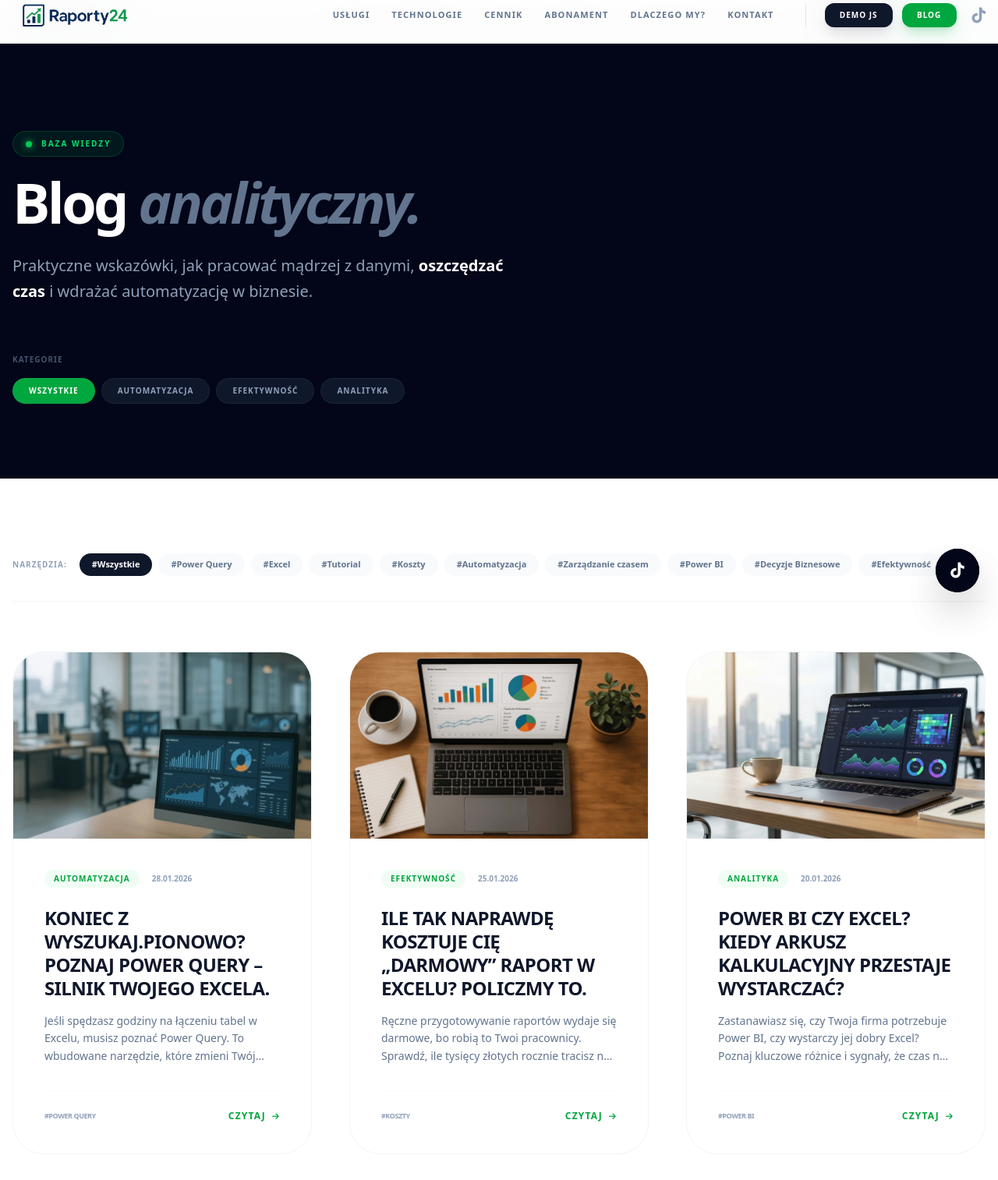
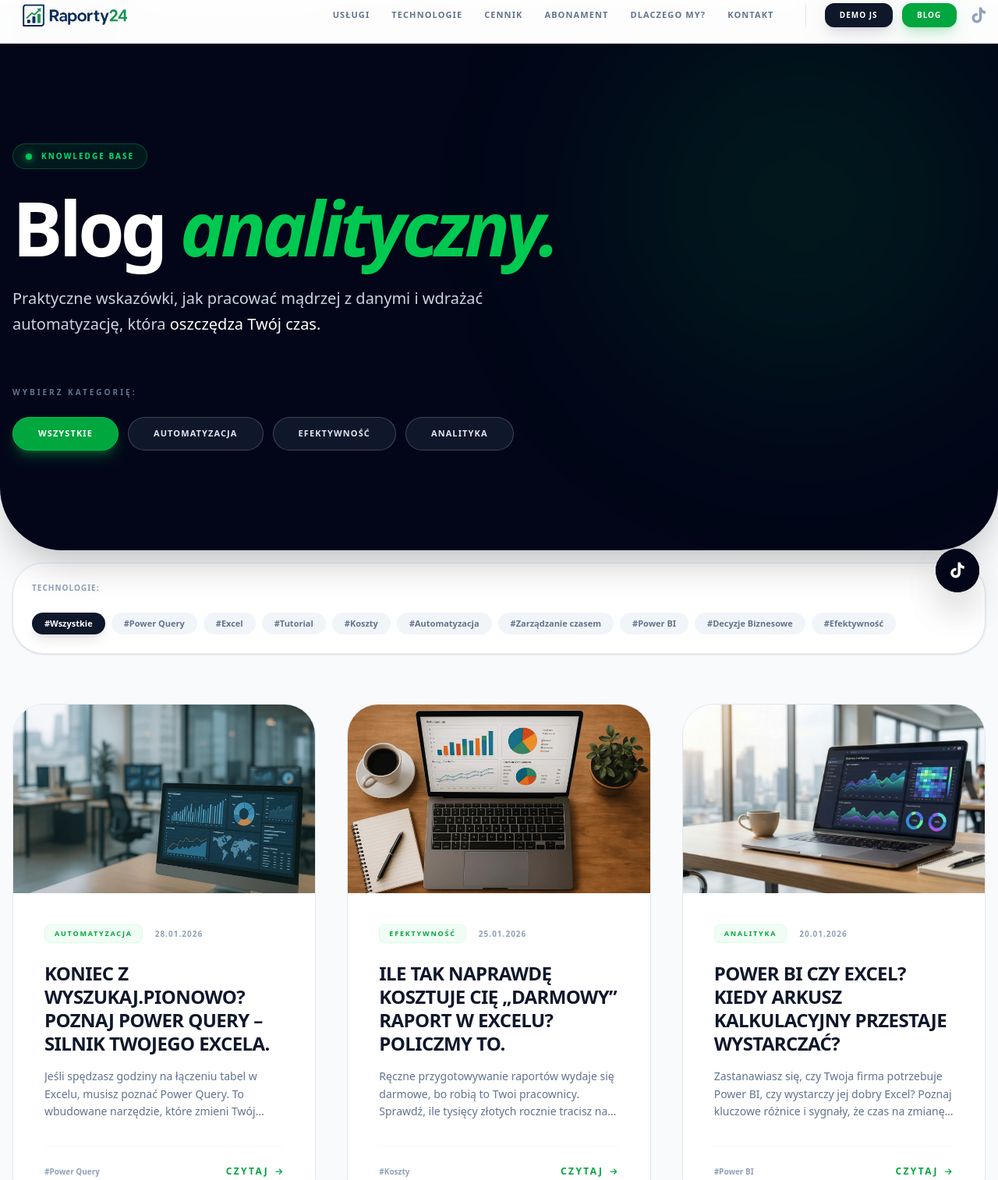
Before and after one commit to raporty24/raporty24, an Astro site: page /blog in a window 1280 px wide. Shown: the part 16-1530 px from the top of the page at 78% size. Built offline with nearby package versions, Linux system fonts and the light colour scheme; Astro itself is replaced by a stand-in of ours.

Commit message:
POPRAWA BLOGA

```diff
--- a/src/pages/blog/index.astro
+++ b/src/pages/blog/index.astro
@@ -16,39 +16,40 @@ const tags = ['Wszystkie', ...new Set(allTags)];
 <BaseLayout title="Blog Analityczny | Raporty24" description="Porady i wiedza o Power BI, Excelu i automatyzacji.">
   <div x-data="{
     selectedCategory: 'Wszystkie',
-    selectedTag: 'Wszystkie',
-    isVisible(postCat, postTags) {
-        const catMatch = this.selectedCategory === 'Wszystkie' || this.selectedCategory === postCat;
-        const tagMatch = this.selectedTag === 'Wszystkie' || (postTags && postTags.includes(this.selectedTag));
-        return catMatch && tagMatch;
-    }
+    selectedTag: 'Wszystkie'
   }">
     <Header />
 
-    <section class="pt-40 pb-24 bg-slate-950 relative overflow-hidden">
+    <section class="pt-44 pb-32 bg-slate-950 relative overflow-hidden rounded-b-[3rem] lg:rounded-b-[5rem] z-20 shadow-2xl">
+
+      <div class="absolute top-0 right-0 w-[500px] h-[500px] bg-green-500/10 rounded-full blur-[120px] -z-10"></div>
+
       <div class="container mx-auto px-4 relative z-10">
         <header class="max-w-4xl">
-          <div class="inline-flex items-center gap-3 mb-6 px-4 py-2 rounded-full bg-green-500/10 border border-green-500/20">
+          <div class="inline-flex items-center gap-3 mb-8 px-4 py-2 rounded-full bg-green-500/10 border border-green-500/30">
             <span class="flex h-2 w-2 rounded-full bg-green-500 shadow-[0_0_10px_#22c55e]"></span>
-            <span class="text-[10px] font-black uppercase tracking-[0.2em] text-green-400">Baza wiedzy</span>
+            <span class="text-[10px] font-black uppercase tracking-[0.2em] text-green-400">Knowledge Base</span>
           </div>
-          <h1 class="text-5xl lg:text-7xl font-black tracking-tighter text-white mb-8 leading-[0.95]">
-            Blog <span class="text-slate-500 italic">analityczny.</span>
+
+          <h1 class="text-6xl lg:text-8xl font-black tracking-tighter text-white mb-8 leading-[0.9]">
+            Blog <span class="text-green-500 italic">analityczny.</span>
           </h1>
-          <p class="text-xl text-slate-400 max-w-2xl leading-relaxed">
-            Praktyczne wskazówki, jak pracować mądrzej z danymi, <strong class="text-white">oszczędzać czas</strong> i wdrażać automatyzację w biznesie.
+
+          <p class="text-xl text-slate-300 max-w-2xl leading-relaxed font-medium">
+            Praktyczne wskazówki, jak pracować mądrzej z danymi i wdrażać automatyzację, która <span class="text-white">oszczędza Twój czas.</span>
           </p>
         </header>
 
-        <div class="mt-16 space-y-8">
-          <div>
-            <span class="text-[10px] font-black text-slate-600 uppercase tracking-widest block mb-4">Kategorie</span>
-            <div class="flex flex-wrap gap-2">
+        <div class="mt-16">
+          <span class="text-[10px] font-black text-slate-500 uppercase tracking-[0.3em] block mb-6">Wybierz kategorię:</span>
+          <div class="flex flex-wrap gap-3">
             {categories.map(cat => (
               <button
                 @click={`selectedCategory = '${cat}'`}
-                  :class={`selectedCategory === '${cat}' ? 'bg-green-600 text-white' : 'bg-slate-900 text-slate-400 hover:bg-slate-800'`}
-                  class="px-5 py-2 rounded-full font-black text-[10px] uppercase tracking-widest transition-all border border-white/5"
+                :class={`selectedCategory === '${cat}'
+                  ? 'bg-green-600 text-white border-green-500 shadow-lg shadow-green-600/40'
+                  : 'bg-slate-900 text-slate-200 border-white/20 hover:border-green-500/50 hover:text-white'`}
+                class="px-8 py-3 rounded-full font-black text-[11px] uppercase tracking-widest transition-all border cursor-pointer"
               >
                 {cat}
               </button>
@@ -56,21 +57,19 @@ const tags = ['Wszystkie', ...new Set(allTags)];
           </div>
         </div>
       </div>
-      </div>
-      <div class="absolute -bottom-1/4 -right-1/4 w-[600px] h-[600px] bg-green-500/5 rounded-full blur-[120px] -z-10"></div>
     </section>
 
-    <main class="py-24 bg-white">
+    <main class="py-24 bg-slate-50 relative z-10 -mt-12 lg:-mt-20">
       <div class="container mx-auto px-4">
 
-        <div class="mb-16 flex flex-wrap items-center gap-4 border-b border-slate-100 pb-8">
-           <span class="text-[10px] font-black text-slate-400 uppercase tracking-widest">Narzędzia:</span>
+        <div class="mb-16 flex flex-wrap items-center gap-6 bg-white p-6 rounded-[2.5rem] border border-slate-200 shadow-sm">
+           <span class="text-[10px] font-black text-slate-400 uppercase tracking-widest">Technologie:</span>
            <div class="flex flex-wrap gap-2">
             {tags.map(tag => (
               <button
                 @click={`selectedTag = '${tag}'`}
-                :class={`selectedTag === '${tag}' ? 'bg-slate-900 text-white' : 'bg-slate-50 text-slate-500 hover:bg-slate-100'`}
-                class="px-4 py-1.5 rounded-full font-bold transition-all text-[11px]"
+                :class={`selectedTag === '${tag}' ? 'bg-slate-900 text-white shadow-lg' : 'bg-slate-100 text-slate-500 hover:bg-slate-200'`}
+                class="px-4 py-1.5 rounded-full font-bold transition-all text-[11px] cursor-pointer"
               >
                 #{tag}
               </button>
@@ -78,60 +77,48 @@ const tags = ['Wszystkie', ...new Set(allTags)];
            </div>
         </div>
 
-        <div class="grid md:grid-cols-2 lg:grid-cols-3 gap-8 lg:gap-12 max-w-7xl mx-auto">
+        <div class="grid md:grid-cols-2 lg:grid-cols-3 gap-8 lg:gap-10">
           {allPosts.map((post) => {
-            const tagsJsArray = post.data.tags ? `['${post.data.tags.join("','")}']` : '[]';
-
+            const postTags = JSON.stringify(post.data.tags || []);
             return (
               <article
-              x-show={`isVisible('${post.data.category}', ${tagsJsArray})`}
-              x-transition.opacity.duration.300ms
-              class="group flex flex-col h-full bg-white rounded-[2.5rem] overflow-hidden border border-slate-100 hover:shadow-2xl hover:shadow-green-600/5 transition-all duration-500"
+                x-show={`(selectedCategory === 'Wszystkie' || selectedCategory === '${post.data.category}') && (selectedTag === 'Wszystkie' || ${postTags}.includes(selectedTag))`}
+                class="group flex flex-col h-full bg-white rounded-[2.5rem] overflow-hidden border border-slate-200 hover:border-green-500/30 hover:shadow-2xl hover:shadow-green-900/5 transition-all duration-500"
               >
                 <a href={`/blog/${post.slug}`} class="block overflow-hidden aspect-[16/10] bg-slate-100 relative">
-                <img
-                  src={post.data.image}
-                  alt={post.data.title}
-                  class="w-full h-full object-cover transition duration-700 group-hover:scale-105"
-                  loading="lazy"
-                />
+                  <img src={post.data.image} alt={post.data.title} class="w-full h-full object-cover transition duration-700 group-hover:scale-110" loading="lazy" />
+                  <div class="absolute inset-0 bg-gradient-to-t from-slate-900/40 to-transparent opacity-0 group-hover:opacity-100 transition-opacity"></div>
                 </a>
 
                 <div class="p-8 lg:p-10 flex flex-col flex-grow">
                   <div class="flex items-center gap-4 mb-6">
-                  <span class="text-[10px] font-black uppercase tracking-widest text-green-600 bg-green-50 px-3 py-1 rounded-full">
+                    <span class="text-[9px] font-black uppercase tracking-[0.2em] text-green-600 bg-green-50 px-3 py-1 rounded-lg border border-green-100">
                       {post.data.category}
                     </span>
-                  <span class="text-[10px] font-bold text-slate-400 uppercase">{post.data.pubDate.toLocaleDateString('pl-PL')}</span>
+                    <span class="text-[10px] font-bold text-slate-400 uppercase tracking-widest">{post.data.pubDate.toLocaleDateString('pl-PL')}</span>
                   </div>
 
                   <h2 class="text-2xl font-black mb-4 text-slate-900 leading-tight group-hover:text-green-600 transition-colors uppercase tracking-tight">
                     <a href={`/blog/${post.slug}`}>{post.data.title}</a>
                   </h2>
-                <p class="text-slate-500 text-sm leading-relaxed mb-8 line-clamp-3">{post.data.description}</p>
+                  <p class="text-slate-500 text-sm leading-relaxed mb-8 line-clamp-3">
+                    {post.data.description}
+                  </p>
 
                   <div class="mt-auto flex items-center justify-between border-t border-slate-50 pt-6">
                     <div class="flex gap-1">
                       {post.data.tags?.slice(0, 1).map(tag => (
-                      <span class="text-[9px] font-black text-slate-400 uppercase tracking-tighter">#{tag}</span>
+                        <span class="text-[10px] font-bold text-slate-400">#{tag}</span>
                       ))}
                     </div>
-                  <a href={`/blog/${post.slug}`} class="text-green-600 font-black text-xs uppercase tracking-widest flex items-center gap-2 group/link">
+                    <a href={`/blog/${post.slug}`} class="text-green-600 font-black text-xs uppercase tracking-[0.2em] flex items-center gap-2 group/link">
                       Czytaj <i class="fas fa-arrow-right text-[10px] transition-transform group-hover/link:translate-x-1"></i>
                     </a>
                   </div>
                 </div>
               </article>
-          )})}
-        </div>
-
-        <div
-            x-show="!$el.parentElement.querySelector('article:not([style*=\'display: none\'])')"
-            x-cloak
-            class="text-center py-20 bg-slate-50 rounded-[2.5rem] border-2 border-dashed border-slate-200"
-        >
-          <div class="text-slate-300 text-4xl mb-4"><i class="fas fa-search"></i></div>
-          <p class="text-slate-500 font-bold uppercase tracking-widest text-xs">Nie znaleziono artykułów. Zmień filtry.</p>
+            );
+          })}
         </div>
 
       </div>
@@ -143,4 +130,5 @@ const tags = ['Wszystkie', ...new Set(allTags)];
 
 <style>
   [x-cloak] { display: none !important; }
+  h1 { text-wrap: balance; }
 </style>
```
Lines whose indentation alone changed are shown as unchanged.
